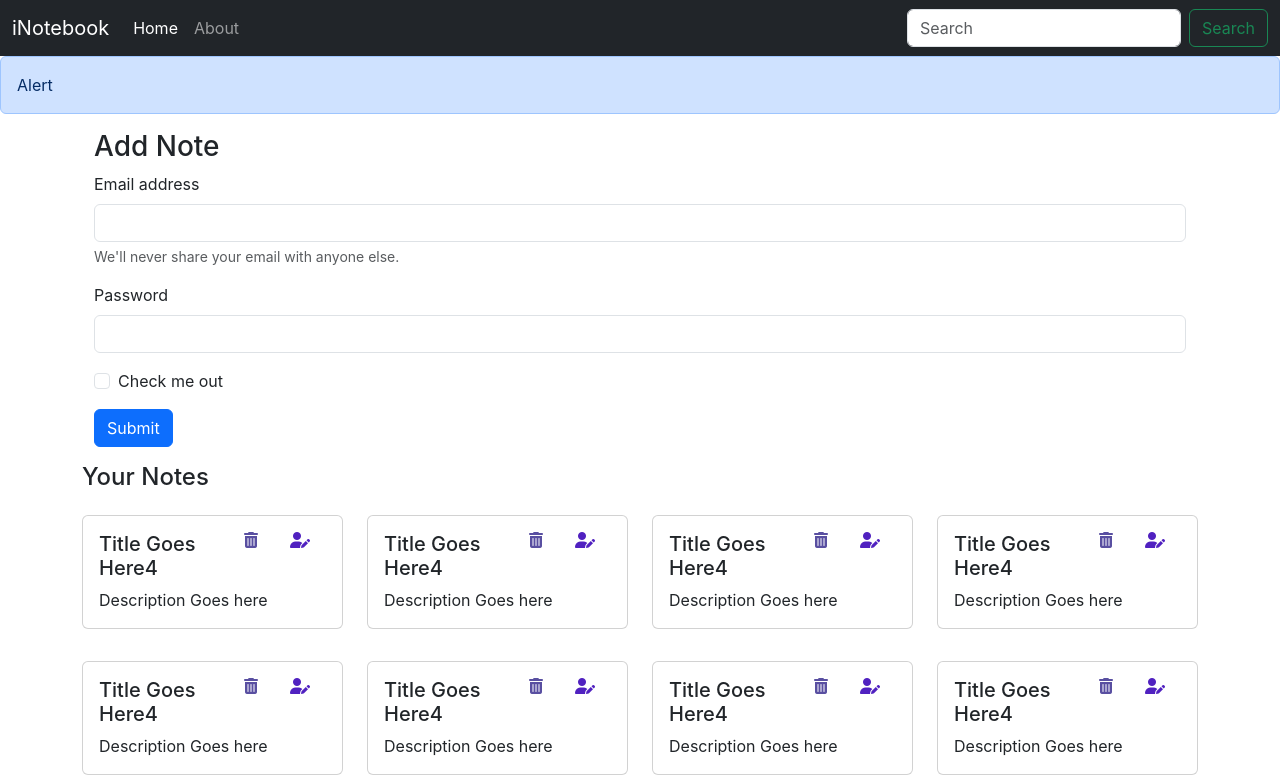
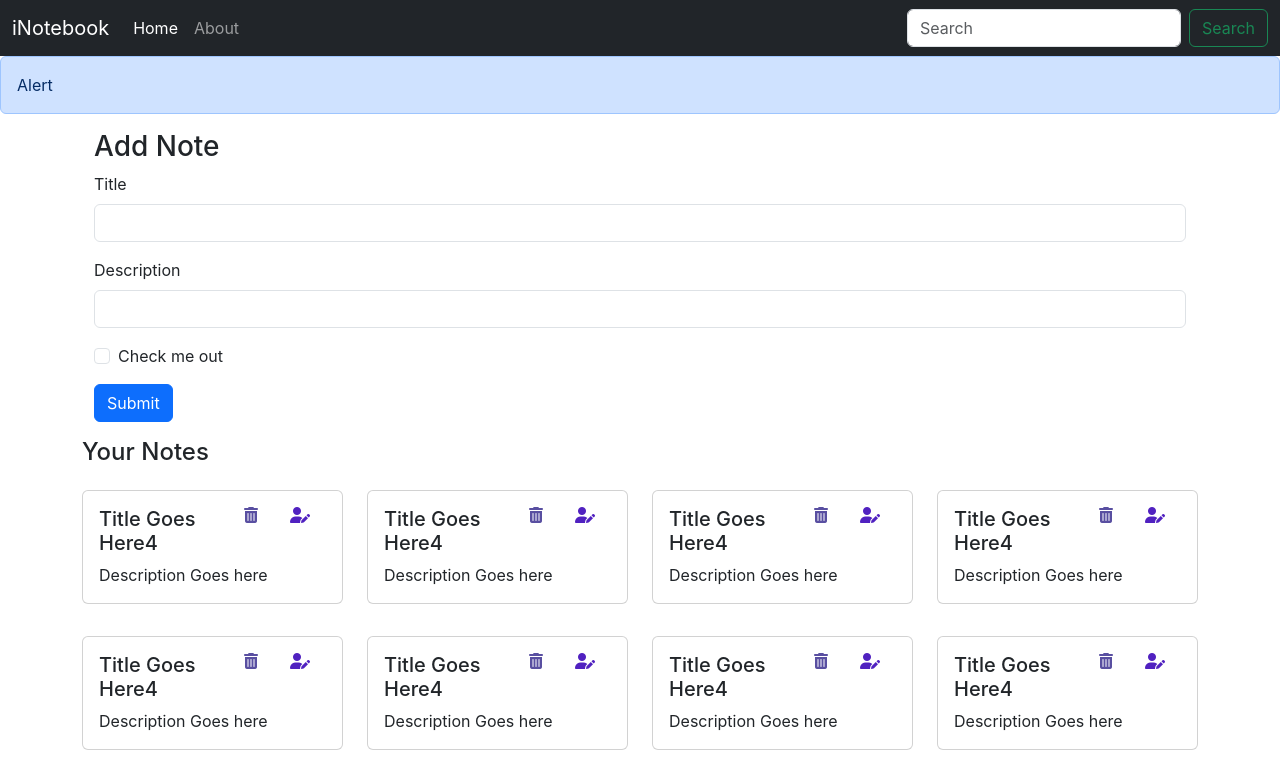
Before and after one commit to tourist03/iNotebook, a React (Create React App) app: page / in a window 1280 px wide. Shown: the top 780 px of the page. Built offline with nearby package versions, Linux system fonts and the light colour scheme; the HTML template or start-up script is replaced by a standard one.

Commit message:
Added the AddNote Component to add the note in the Client Side

```diff
--- /dev/null
+++ b/src/components/AddNote.js
@@ -0,0 +1,66 @@
+import React, { useContext, useState } from "react";
+import noteContext from "../context/notes/NoteContext";
+
+const AddNote = () => {
+  const context = useContext(noteContext);
+  // eslint-disable-next-line
+  const { addNote } = context;
+
+  const [note, setNote] = useState({ title: "", description: "", tag: "default" });
+
+  const handleClick = (e) => {
+    e.preventDefault();
+    addNote(note.title , note.description , note.tag);
+  };
+  const onChange = (e) => {
+    setNote({ ...note, [e.target.name]: e.target.value });
+  };
+  return (
+    <div className="container my-3">
+      <h3>Add Note</h3>
+      <form>
+        <div className="mb-3">
+          <label htmlFor="title" className="form-label">
+            Title
+          </label>
+          <input
+            type="text"
+            className="form-control"
+            id="title"
+            name="title"
+            aria-describedby="emailHelp"
+            onChange={onChange}
+          />
+        </div>
+        <div className="mb-3">
+          {" "}
+          <label htmlFor="description" className="form-label">
+            Description
+          </label>
+          <input
+            type="text"
+            className="form-control"
+            id="description"
+            name="description"
+            onChange={onChange}
+          />
+        </div>
+        <div className="mb-3 form-check">
+          <input
+            type="checkbox"
+            className="form-check-input"
+            id="exampleCheck1"
+          />
+          <label className="form-check-label" htmlFor="exampleCheck1">
+            Check me out
+          </label>
+        </div>
+        <button type="submit" className="btn btn-primary" onClick={handleClick}>
+          Submit
+        </button>
+      </form>
+    </div>
+  );
+};
+
+export default AddNote;
--- a/src/components/Home.js
+++ b/src/components/Home.js
@@ -4,52 +4,6 @@
 
   return (
     <div>
-      <div className="container my-3">
-        <h3>Add Note</h3>
-        <form>
-          <div className="mb-3">
-            <label htmlFor="exampleInputEmail1" className="form-label">
-              {" "}
-              Email address{" "}
-            </label>
-            <input
-              type="email"
-              className="form-control"
-              id="exampleInputEmail1"
-              aria-describedby="emailHelp"
-            />
-            <div id="emailHelp" className="form-text">
-              {" "}
-              We'll never share your email with anyone else.
-            </div>
-          </div>
-          <div className="mb-3">
-            {" "}
-            <label htmlFor="exampleInputPassword1" className="form-label">
-              {" "}
-              Password{" "}
-            </label>
-            <input
-              type="password"
-              className="form-control"
-              id="exampleInputPassword1"
-            />
-          </div>
-          <div className="mb-3 form-check">
-            <input
-              type="checkbox"
-              className="form-check-input"
-              id="exampleCheck1"
-            />
-            <label className="form-check-label" htmlFor="exampleCheck1">
-              Check me out
-            </label>
-          </div>
-          <button type="submit" className="btn btn-primary">
-            Submit{" "}
-          </button>
-        </form>
-      </div>
       <Notes/>
     </div>
   );
--- a/src/components/Notes.js
+++ b/src/components/Notes.js
@@ -1,18 +1,22 @@
 import React, { useContext } from "react";
 import noteContext from "../context/notes/NoteContext";
 import NoteItem from "./NoteItem";
+import AddNote from "./AddNote";
 
 const Notes = () => {
   const context = useContext(noteContext);
   // eslint-disable-next-line
-  const { notes, setNotes } = context;
+  const { notes, addNote } = context;
   return (
-    <div className="row my-3">
-      <h4>Your Notes</h4>
-      {notes.map((note) => {
-        return <NoteItem key = {note._id} note={note} />;
-      })}
-    </div>
+    <>
+      <AddNote />
+      <div className="row my-3">
+        <h4>Your Notes</h4>
+        {notes.map((note) => {
+          return <NoteItem key={note._id} note={note} />;
+        })}
+      </div>
+    </>
   );
 };
 
--- a/src/context/notes/NoteState.js
+++ b/src/context/notes/NoteState.js
@@ -105,8 +105,32 @@
   ];
 
   const [notes, setNotes] = useState(notesInitial);
+
+  //Add Note
+
+  const addNote = (title, description, tag) => {
+    const note = {
+      _id: "66dee05d9545g60cf47b1f00e3",
+      user: "66dd82ff4ad2533d15b0a8dc",
+      title: title,
+      description: description,
+      tags : tag,
+      date: "2024-09-09T11:47:41.090Z",
+      __v: 0,
+    };
+    console.log("Adding a New Note");
+    setNotes(notes.concat(note));
+  };
+
+  //Delete Note
+  const deleteNote = () => {};
+
+  //Edit Note
+
+  const editNote = () => {};
+
   return (
-    <NoteContext.Provider value={{ notes, setNotes }}>
+    <NoteContext.Provider value={{ notes, addNote, deleteNote, editNote }}>
       {props.children}
     </NoteContext.Provider>
   );
```
